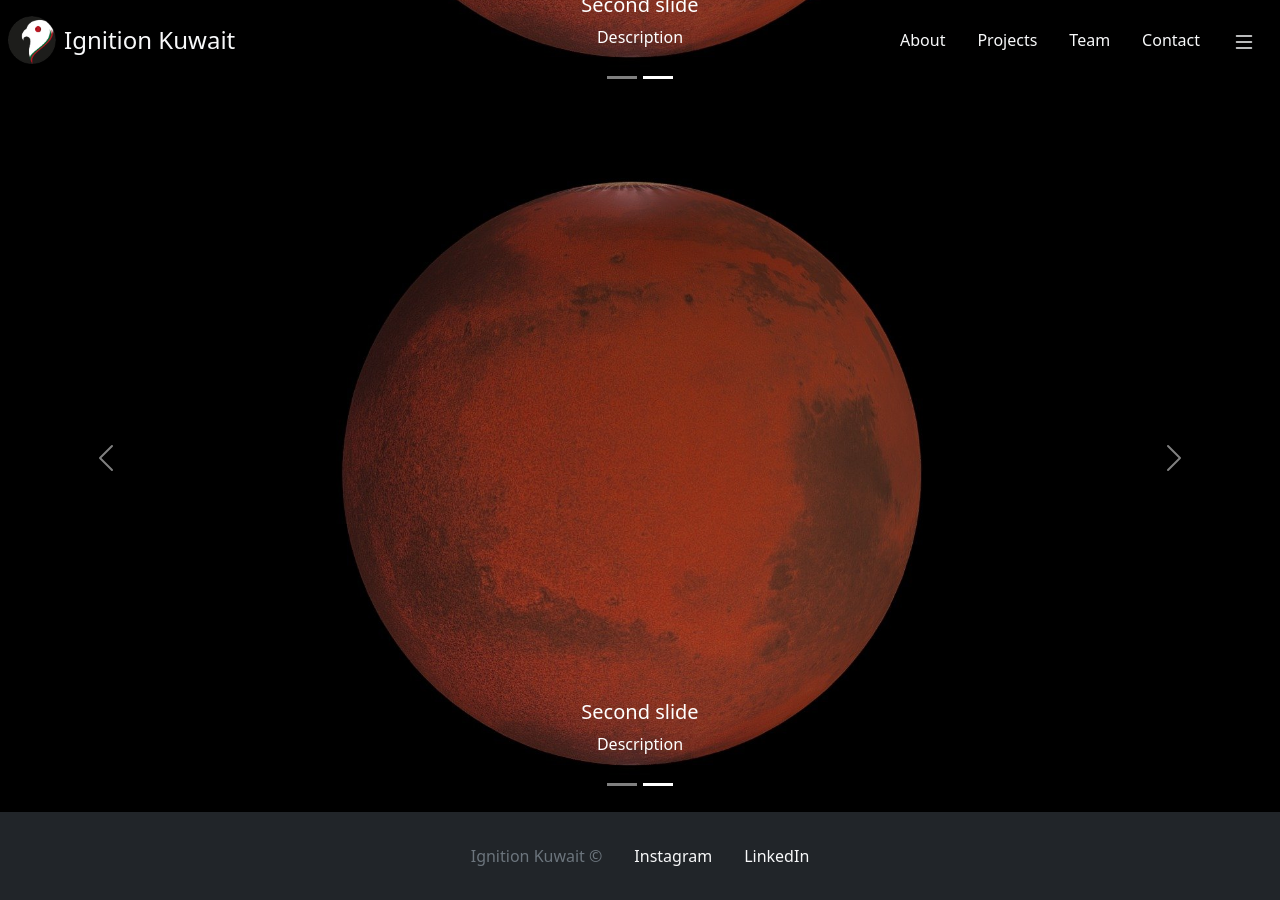
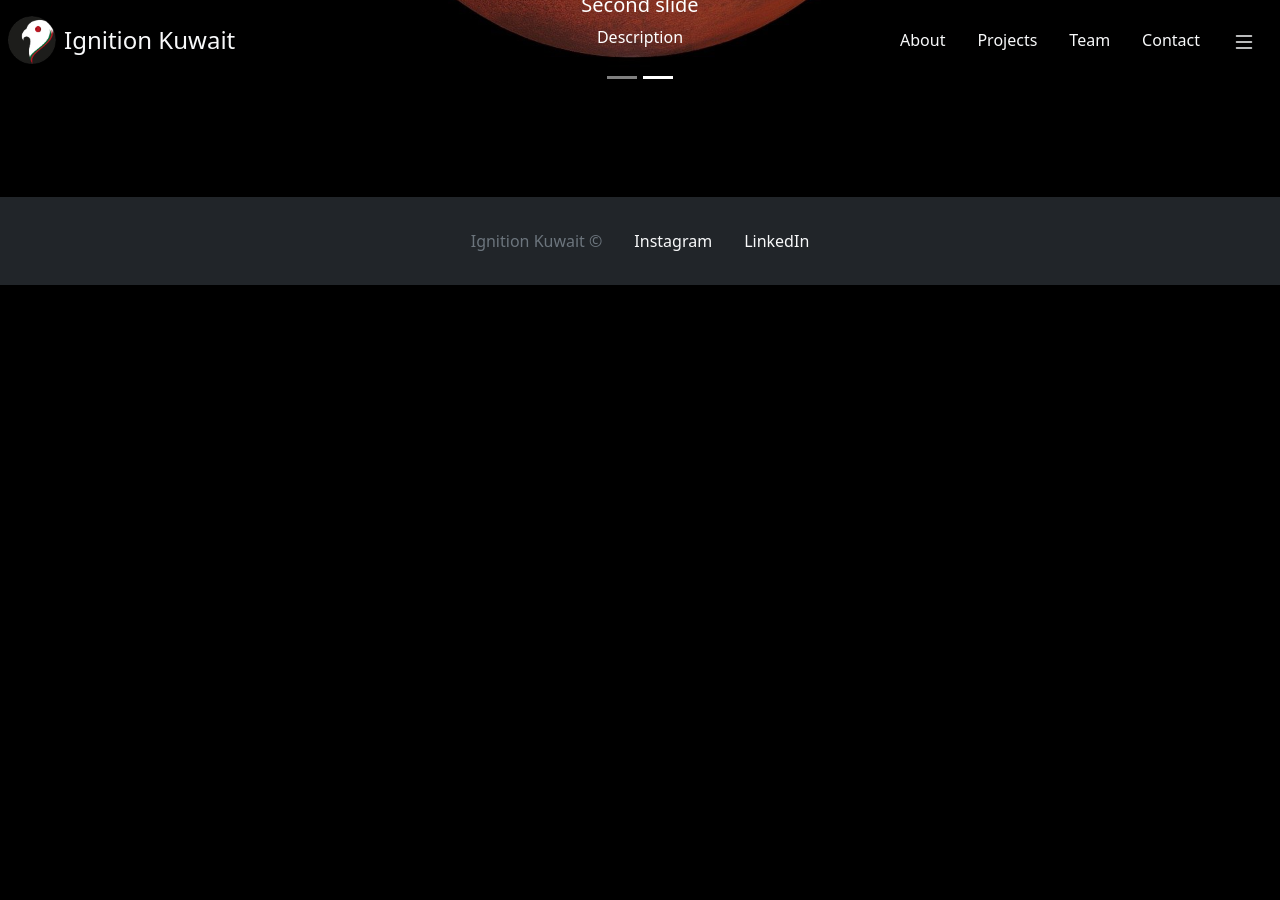
Before and after one commit to Ignition-Kuwait/Ignition-Kuwait, a Jekyll site: the page built from index.markdown, in a window 1280 px wide and 900 px high, scrolled down 615 px. Built offline with Jekyll 4.4.1, drawn with Linux system fonts in a browser that asks for light colours; after the commit the page ends 900 px from its top, so only the background shows below that.

Commit message:
Minor adjustments.

```diff
--- a/_layouts/default.html
+++ b/_layouts/default.html
@@ -2,14 +2,12 @@
 <html lang="{{ page.lang | default: site.lang | default: " en" }}" class="h-100">
 {%- include head.html -%}
 
-<body class="d-flex flex-column h-100">
+<body class="d-flex flex-column text-white h-100">
 
   {%- include header.html -%}
 
-  {%- include top-carousel.html -%}
-
   <main class="page-content" aria-label="Content">
-    <div class="wrapper container-fluid">
+    <div class="wrapper">
       {{ content }}
     </div>
   </main>
```
